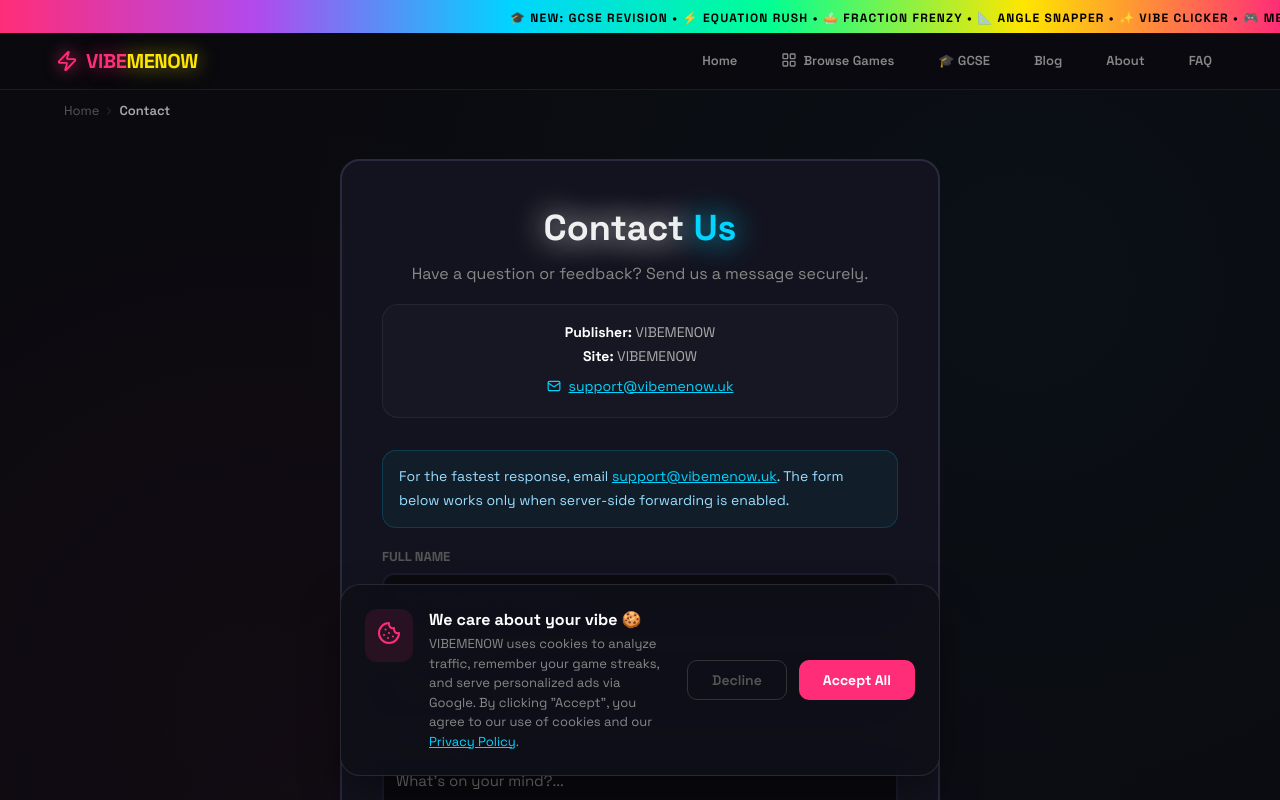
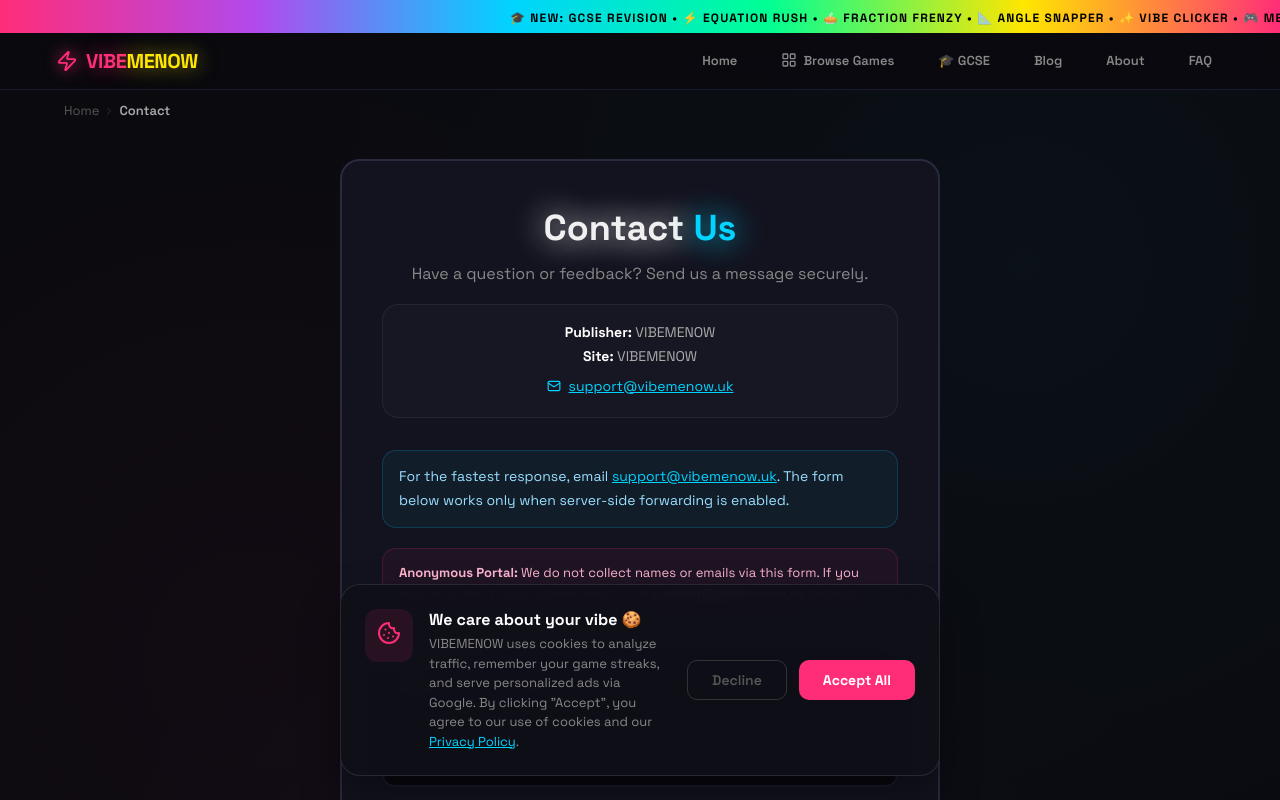
Before and after one commit to Ragskrp/vibe-check-enhanced, a Next.js app: page /contact in a window 1280 px wide. Shown: the top 800 px of the page. Built offline with nearby package versions, Linux system fonts and the light colour scheme.

Commit message:
Remove personal data collection (Name/Email) from contact form and remove ICO reference from privacy policy

```diff
--- a/app/api/contact/route.js
+++ b/app/api/contact/route.js
@@ -9,16 +9,9 @@
     const targetEmail = process.env.CONTACT_EMAIL || 'support@vibemenow.uk';
     const webhookUrl = process.env.CONTACT_WEBHOOK_URL;
 
-    if (!name || !email || !query) {
+    if (!query) {
       return NextResponse.json(
-        { success: false, error: 'Please complete every field before sending your message.' },
-        { status: 400 }
-      );
-    }
-
-    if (!/^[^\s@]+@[^\s@]+\.[^\s@]+$/.test(email)) {
-      return NextResponse.json(
-        { success: false, error: 'Please enter a valid email address.' },
+        { success: false, error: 'Please enter your query before sending.' },
         { status: 400 }
       );
     }
--- a/app/contact/page.js
+++ b/app/contact/page.js
@@ -8,8 +8,6 @@
   const [status, setStatus] = useState('idle'); // idle, loading, success, unavailable, error
   const [message, setMessage] = useState('');
   const [formData, setFormData] = useState({
-    name: '',
-    email: '',
     query: ''
   });
 
@@ -22,7 +20,11 @@
       const res = await fetch('/api/contact', {
         method: 'POST',
         headers: { 'Content-Type': 'application/json' },
-        body: JSON.stringify(formData),
+        body: JSON.stringify({
+          name: 'Anonymous User',
+          email: 'no-reply@vibemenow.uk',
+          query: formData.query,
+        }),
       });
 
       const data = await res.json();
@@ -30,7 +32,7 @@
         if (res.ok) {
           setStatus('success');
           setMessage(data.message || 'Your message has been sent.');
-        setFormData({ name: '', email: '', query: '' });
+          setFormData({ query: '' });
         } else if (res.status === 503) {
         setStatus('unavailable');
         setMessage(data.message || 'Direct email is the fastest way to reach us right now.');
@@ -116,38 +118,18 @@
               . The form below works only when server-side forwarding is enabled.
             </div>
 
-            <div>
-              <label style={{ display: 'block', color: '#555', fontSize: '13px', fontWeight: 800, marginBottom: '8px', textTransform: 'uppercase' }}>
-                Full Name
-              </label>
-              <input
-                type="text"
-                required
-                placeholder="How should we call you?"
-                value={formData.name}
-                onChange={(e) => setFormData({...formData, name: e.target.value})}
+            <div
               style={{
-                  width: '100%', padding: '12px', borderRadius: '12px', background: '#0a0a0f',
-                  border: '2px solid #1a1a2e', color: '#fff', fontSize: '15px'
+                padding: '14px 16px',
+                borderRadius: '14px',
+                background: 'rgba(255, 45, 120, 0.05)',
+                border: '1px solid rgba(255, 45, 120, 0.18)',
+                color: '#ffb5d0',
+                fontSize: '13px',
+                lineHeight: '1.6',
               }}
-              />
-            </div>
-
-            <div>
-              <label style={{ display: 'block', color: '#555', fontSize: '13px', fontWeight: 800, marginBottom: '8px', textTransform: 'uppercase' }}>
-                Email Address
-              </label>
-              <input
-                type="email"
-                required
-                placeholder="Where should we reply?"
-                value={formData.email}
-                onChange={(e) => setFormData({...formData, email: e.target.value})}
-                style={{
-                  width: '100%', padding: '12px', borderRadius: '12px', background: '#0a0a0f',
-                  border: '2px solid #1a1a2e', color: '#fff', fontSize: '15px'
-                }}
-              />
+            >
+              <strong>Anonymous Portal:</strong> We do not collect names or emails via this form. If you require a direct reply, please email us at <strong>support@vibemenow.uk</strong> instead.
             </div>
 
             <div>
--- a/app/privacy/page.js
+++ b/app/privacy/page.js
@@ -54,9 +54,8 @@
           </p>
           <ul style={{ marginTop: '12px', paddingLeft: '20px' }}>
             <li style={{ marginBottom: '8px' }}>Minimizing data collection to the absolute necessary technical requirements.</li>
-            <li style={{ marginBottom: '8px' }}>Providing clear information on third-party tracking (AdSense).</li>
-            <li style={{ marginBottom: '8px' }}>Allowing you to clear your local game data at any time through your browser settings.</li>
-            <li>Registering with the Information Commissioner&#39;s Office (ICO) as required for UK publishers.</li>
+            <li style={{ marginBottom: '8px' }}>Provision of clear information on third-party tracking (AdSense).</li>
+            <li>Allowing you to clear your local game data at any time through your browser settings.</li>
           </ul>
 
           <h2 style={{ color: '#fff', fontSize: '20px', marginTop: '32px', marginBottom: '16px' }}>6. Children&#39;s Data (COPPA & UK GDPR)</h2>
```
Lines whose indentation alone changed are shown as unchanged.
